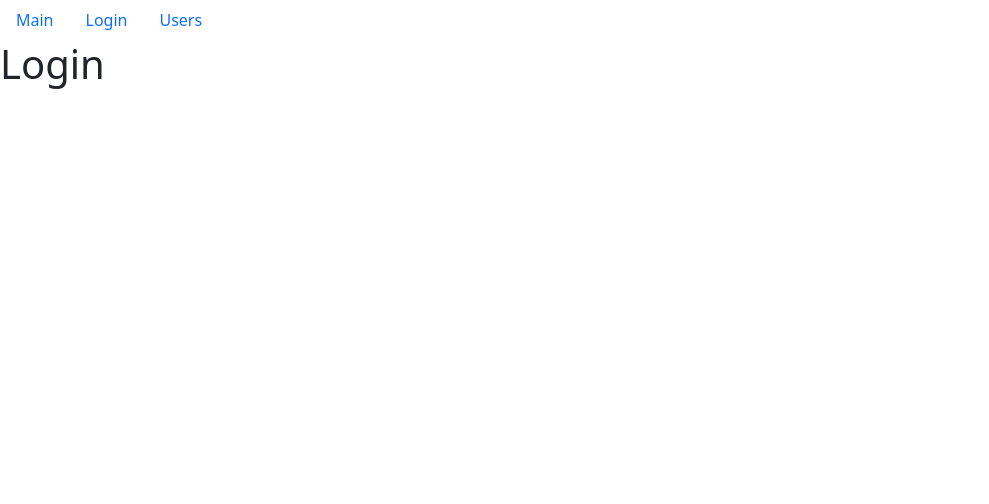
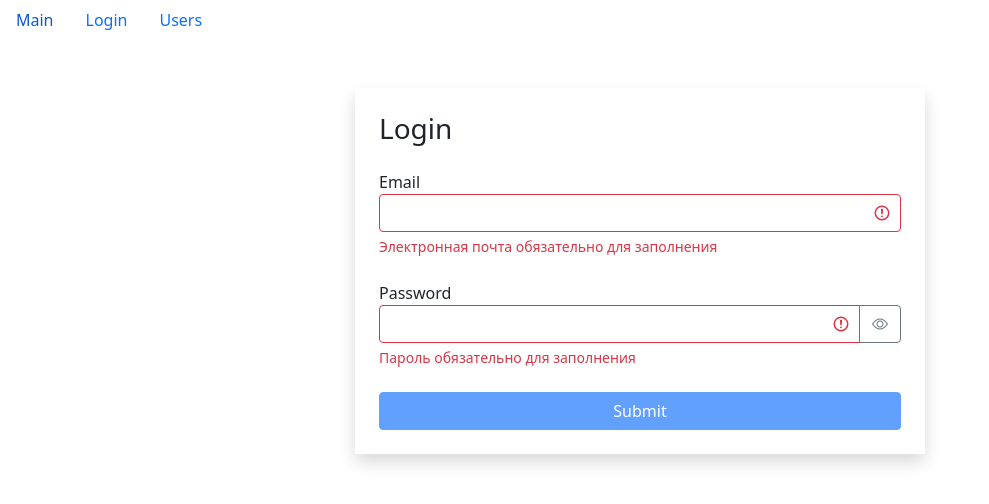
Before and after one commit to the-md/react-junior, a React (Create React App) app: page /login/1 in a window 1280 px wide. Shown: the top 504 px of the page, without its empty margins (0-989 px from the left). Built offline with nearby package versions, Linux system fonts and the light colour scheme.

Commit message:
Lesson 9 #1

```diff
--- /dev/null
+++ b/src/components/textField.jsx
@@ -0,0 +1,50 @@
+import React, { useState } from "react";
+import PropTypes from "prop-types";
+
+const TextField = ({ label, type, name, value, onChange, error }) => {
+  const [showPassword, setShowPassword] = useState(false);
+  const getInputValid = () => {
+    return "form-control" + (error ? " is-invalid" : " is-valid");
+  };
+  const toggleShowPassword = () => {
+    setShowPassword((prevState) => !prevState);
+  };
+  return (
+    <div className="mb-4">
+      <label htmlFor={name}>{label}</label>
+      <div className={"input-group" + (error ? " has-validation" : "")}>
+        <input
+          type={showPassword ? "text" : type}
+          id={name}
+          name={name}
+          value={value}
+          onChange={onChange}
+          className={getInputValid()}
+        />
+        {type === "password" && (
+          <button
+            className="btn btn-outline-secondary"
+            type="button"
+            onClick={toggleShowPassword}
+          >
+            <i className={"bi bi-eye" + (showPassword ? "-slash" : "")}></i>
+          </button>
+        )}
+        {error && <div className="invalid-feedback">{error}</div>}
+      </div>
+    </div>
+  );
+};
+TextField.defaultProps = {
+  type: "text"
+};
+TextField.propTypes = {
+  label: PropTypes.string,
+  type: PropTypes.string,
+  name: PropTypes.string,
+  value: PropTypes.string,
+  onChange: PropTypes.func,
+  error: PropTypes.string
+};
+
+export default TextField;
--- a/src/components/usersTable.jsx
+++ b/src/components/usersTable.jsx
@@ -14,7 +14,6 @@
   ...rest
 }) => {
   const columns = {
-    // name: { path: "name", name: "Имя" },
     name: {
       path: "name",
       name: "Имя",
--- a/src/layouts/login.jsx
+++ b/src/layouts/login.jsx
@@ -1,7 +1,85 @@
-import React from "react";
+import React, { useEffect, useState } from "react";
+import TextField from "../components/textField";
+import { validator } from "../utils/validator";
 
 const Login = () => {
-  return <h1>Login</h1>;
+  const [data, setData] = useState({ email: "", password: "" });
+  const [errors, setErrors] = useState({});
+
+  const handleChange = ({ target }) => {
+    setData((prevState) => ({ ...prevState, [target.name]: target.value }));
+  };
+
+  const validatorConfig = {
+    email: {
+      isRequired: { message: "Электронная почта обязательно для заполнения" },
+      isEmail: { message: "Электронная почта введена не корректно" }
+    },
+    password: {
+      isRequired: { message: "Пароль обязательно для заполнения" },
+      isCapitalSymbol: {
+        message: "Пароль должен содержать одну заглавную букву"
+      },
+      isContainDigit: {
+        message: "Пароль должен содержать одну цифру"
+      },
+      min: {
+        message: "Пароль должен состоять минимум из 8 символов",
+        value: 8
+      }
+    }
+  };
+
+  useEffect(() => {
+    validate();
+  }, [data]);
+  const validate = () => {
+    const errors = validator(data, validatorConfig);
+    setErrors(errors);
+    return Object.keys(errors).length === 0;
+  };
+  const isValid = Object.keys(errors).length === 0;
+
+  const handleSubmit = (e) => {
+    e.preventDefault();
+    const isValid = validate();
+    if (!isValid) return;
+    console.log(data);
+  };
+
+  return (
+    <div className="container mt-5">
+      <div className="row">
+        <div className="col-md-6 offset-md-3 shadow p-4">
+          <h3 className="mb-4">Login</h3>
+          <form onSubmit={handleSubmit}>
+            <TextField
+              label="Email"
+              name="email"
+              value={data.email}
+              onChange={handleChange}
+              error={errors.email}
+            />
+            <TextField
+              label="Password"
+              type="password"
+              name="password"
+              value={data.password}
+              onChange={handleChange}
+              error={errors.password}
+            />
+            <button
+              type="submit"
+              disabled={!isValid}
+              className="btn btn-primary w-100 mx-auto"
+            >
+              Submit
+            </button>
+          </form>
+        </div>
+      </div>
+    </div>
+  );
 };
 
 export default Login;
--- /dev/null
+++ b/src/utils/validator.js
@@ -0,0 +1,47 @@
+export function validator(data, config) {
+  const errors = {};
+  function validate(validateMetod, data, config) {
+    let statusValidate;
+    switch (validateMetod) {
+      case "isRequired": {
+        statusValidate = data.trim() === "";
+        break;
+      }
+      case "isEmail": {
+        const emailRegExp = /^\S+@\S+\.\S+$/g;
+        statusValidate = !emailRegExp.test(data);
+        break;
+      }
+      case "isCapitalSymbol": {
+        const capitalRegExp = /[A-Z]+/g;
+        statusValidate = !capitalRegExp.test(data);
+        break;
+      }
+      case "isContainDigit": {
+        const digitRegExp = /\d+/g;
+        statusValidate = !digitRegExp.test(data);
+        break;
+      }
+      case "min": {
+        statusValidate = data.length < config.value;
+        break;
+      }
+      default:
+        break;
+    }
+    if (statusValidate) return config.message;
+  }
+  for (const fieldName in data) {
+    for (const validateMetod in config[fieldName]) {
+      const error = validate(
+        validateMetod,
+        data[fieldName],
+        config[fieldName][validateMetod]
+      );
+      if (error && !errors[fieldName]) {
+        errors[fieldName] = error;
+      }
+    }
+  }
+  return errors;
+}
```
Also changed, not shown: .eslintrc.js.
